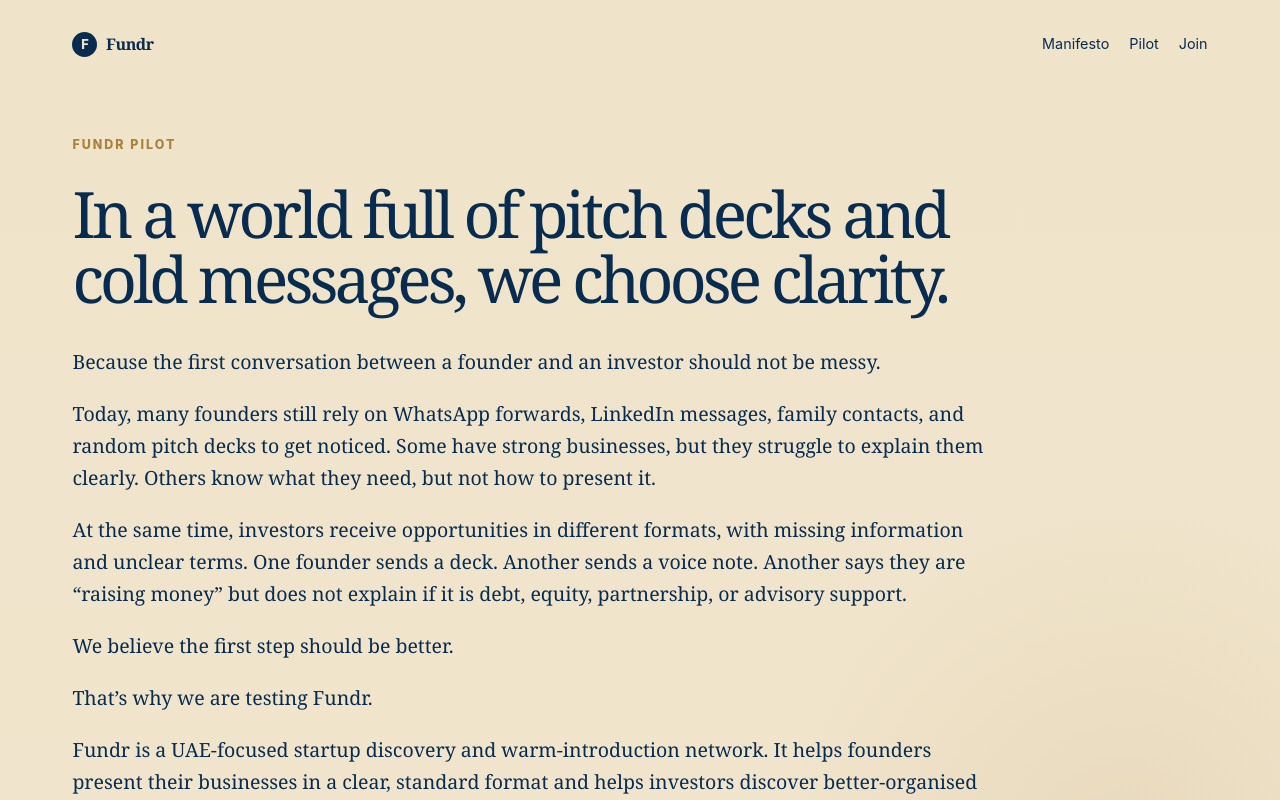
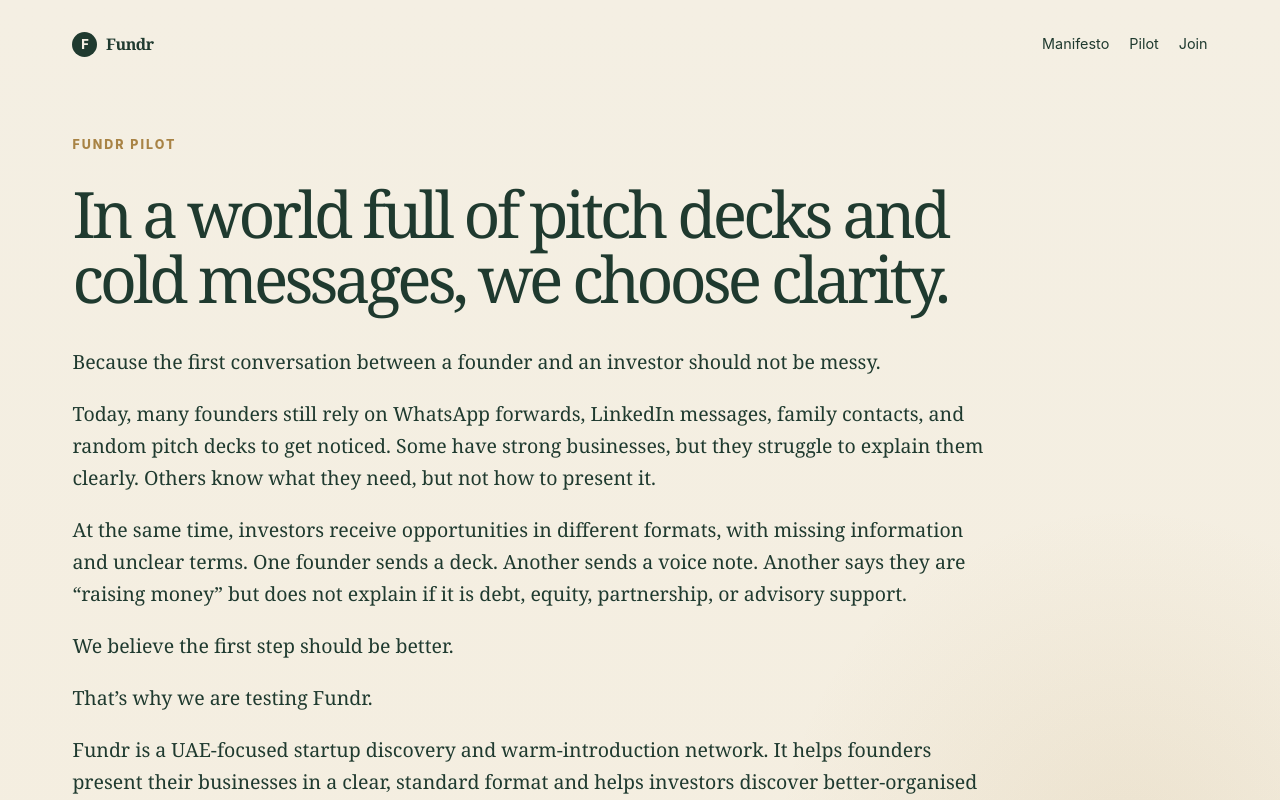
Before and after one commit to shamsabdullah2309-lgtm/fundr-pilot, a React (Vite) app: page / in a window 1280 px wide. Shown: the top 800 px of the page. Built offline with nearby package versions, Linux system fonts and the light colour scheme.

Commit message:
Update styles.css

```diff
--- a/src/styles.css
+++ b/src/styles.css
@@ -1,12 +1,12 @@
 :root {
-  --cream: #efe3ca;
-  --cream-dark: #e3d3b7;
-  --navy: #082c50;
-  --navy-soft: #173f68;
-  --gold: #a9823b;
+  --cream: #f4efe3;
+  --cream-dark: #e6dcc7;
+  --navy: #1f3a2f;
+  --navy-soft: #2f5947;
+  --gold: #a88345;
   --white: #ffffff;
-  --line: rgba(8, 44, 80, 0.18);
-  --shadow: 0 24px 70px rgba(8, 44, 80, 0.12);
+  --line: rgba(31, 58, 47, 0.18);
+  --shadow: 0 24px 70px rgba(31, 58, 47, 0.12);
   font-family: Georgia, "Times New Roman", serif;
   color: var(--navy);
   background: var(--cream);
```
